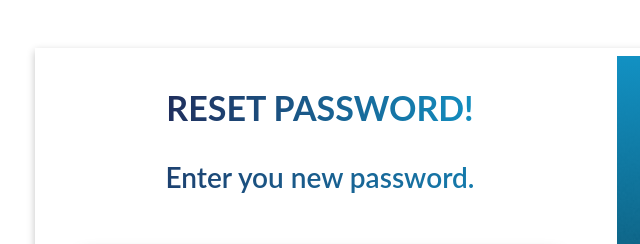
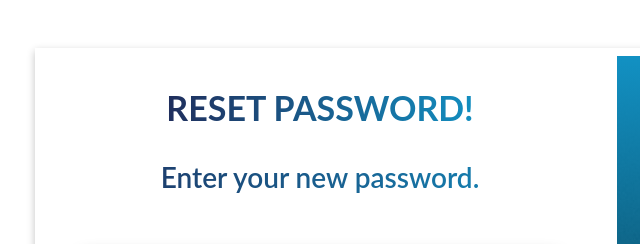
Before and after one commit to dave-budah/Suppliers-portal, a plain HTML site: page reset-password.html in a window 1280 px wide. Shown: the top 244 px of the page, 35-675 px from the left. Drawn offline with Linux system fonts and the light colour scheme.

Commit message:
Suppliers portal frontend. Spelling correction on form.

```diff
--- a/reset-password.html
+++ b/reset-password.html
@@ -30,7 +30,7 @@
     <div class="row login-page my-5 py-2">
         <div class="col-md-6 text-center">
             <h1>RESET PASSWORD!</h1>
-            <h3 class="pb-2">Enter you new password.</h3>
+            <h3 class="pb-2">Enter your new password.</h3>
 
             <form action="" class="login-form px-4">
                 <div class="input-div">
```
